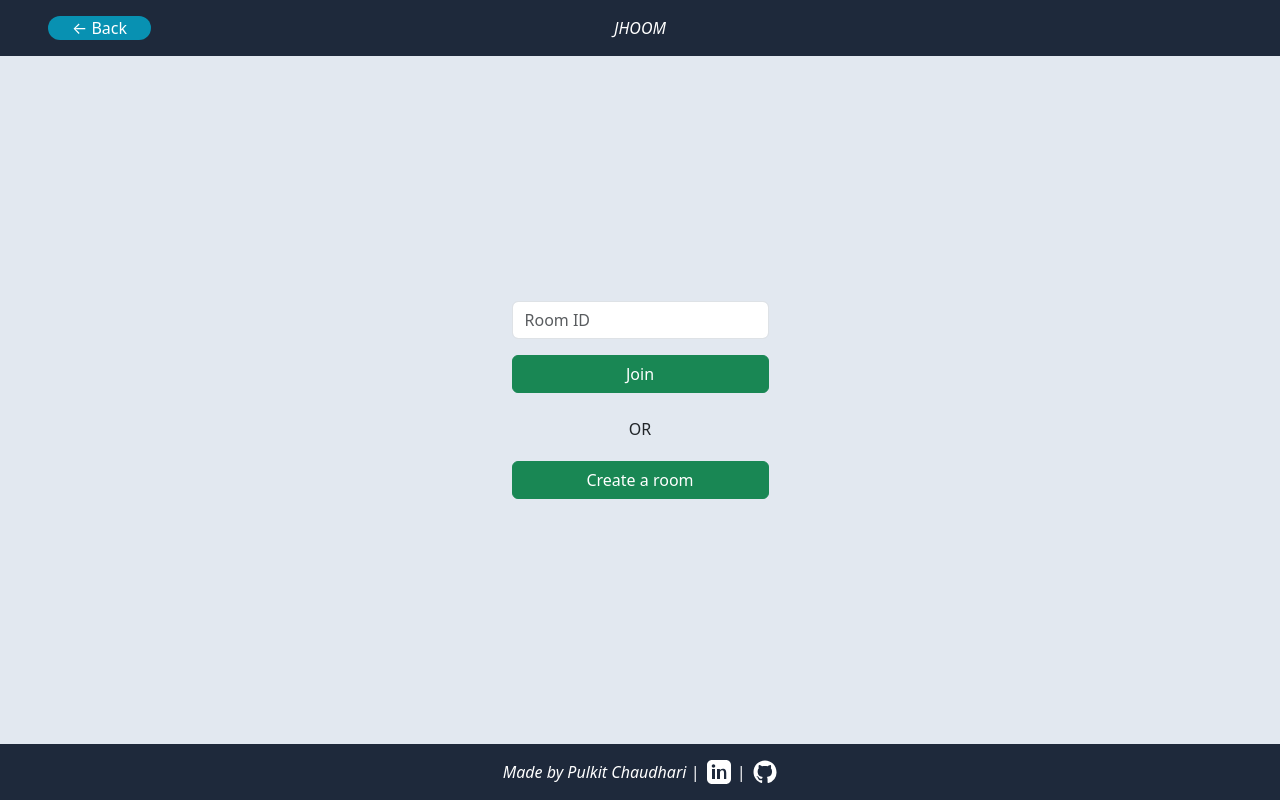
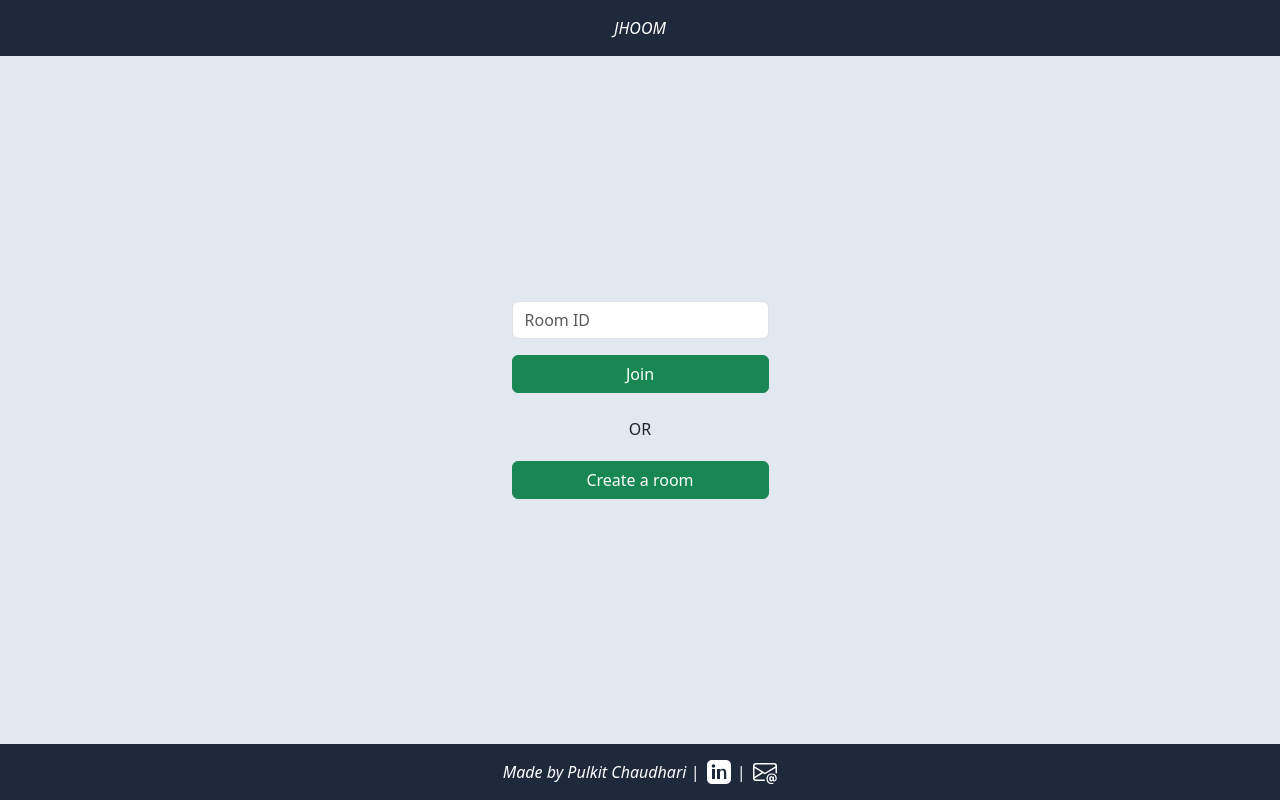
Before and after one commit to PulkitChaudhari/Jhoom, an Angular app in the folder frontend/: page /welcome in a window 1280 px wide. Built offline with nearby package versions, Linux system fonts and the light colour scheme.

Commit message:
Rejoining the same room now works

```diff
--- a/frontend/src/app/app.component.html
+++ b/frontend/src/app/app.component.html
@@ -2,6 +2,7 @@
   <div class="fixed top-0 dark:bg-slate-800 w-screen h-14 grid grid-cols-3">
     <div class="items-center justify-start flex">
       <button
+        *ngIf="displayBackButton"
         class="rounded-full w-fit px-4 ml-5 bg-cyan-600 text-white"
         (click)="navigateToWelcomePage()"
       >
@@ -49,6 +50,7 @@
         style="display: flex; gap: 5px; align-items: center"
       >
         <a
+          target="_blank"
           class="italic text-white text-decoration-none"
           href="https://www.linkedin.com/in/pc1201/"
         >
@@ -70,16 +72,24 @@
         class="italic text-white ml-2"
         style="display: flex; gap: 5px; align-items: center"
       >
-        <a href="https://github.com/PulkitChaudhari">
+        <a
+          target="_blank"
+          href="mailto:pulkitchaudhari@gmail.com"
+          style="display: flex; justify-content: center; align-items: center"
+        >
           <svg
             xmlns="http://www.w3.org/2000/svg"
             width="24"
             height="24"
-            viewBox="0 0 24 24"
             fill="white"
+            class="bi bi-envelope-at"
+            viewBox="0 0 16 16"
           >
             <path
-              d="M12 .5C5.65.5.5 5.65.5 12c0 5.1 3.3 9.4 7.88 10.93.58.1.79-.25.79-.56v-2.15c-3.2.7-3.88-1.54-3.88-1.54-.52-1.3-1.26-1.65-1.26-1.65-1.03-.7.08-.69.08-.69 1.14.08 1.74 1.17 1.74 1.17 1.01 1.73 2.65 1.23 3.3.94.1-.73.4-1.23.72-1.5-2.55-.3-5.23-1.28-5.23-5.7 0-1.26.45-2.28 1.17-3.08-.1-.29-.5-1.48.1-3.07 0 0 .95-.3 3.1 1.17.9-.25 1.86-.37 2.83-.37.96 0 1.93.12 2.83.37 2.15-1.47 3.1-1.17 3.1-1.17.6 1.59.2 2.78.1 3.07.72.8 1.17 1.82 1.17 3.08 0 4.43-2.69 5.4-5.25 5.7.42.37.77 1.08.77 2.18v3.23c0 .31.2.67.8.56A10.52 10.52 0 0 0 23.5 12C23.5 5.65 18.35.5 12 .5z"
+              d="M2 2a2 2 0 0 0-2 2v8.01A2 2 0 0 0 2 14h5.5a.5.5 0 0 0 0-1H2a1 1 0 0 1-.966-.741l5.64-3.471L8 9.583l7-4.2V8.5a.5.5 0 0 0 1 0V4a2 2 0 0 0-2-2zm3.708 6.208L1 11.105V5.383zM1 4.217V4a1 1 0 0 1 1-1h12a1 1 0 0 1 1 1v.217l-7 4.2z"
+            />
+            <path
+              d="M14.247 14.269c1.01 0 1.587-.857 1.587-2.025v-.21C15.834 10.43 14.64 9 12.52 9h-.035C10.42 9 9 10.36 9 12.432v.214C9 14.82 10.438 16 12.358 16h.044c.594 0 1.018-.074 1.237-.175v-.73c-.245.11-.673.18-1.18.18h-.044c-1.334 0-2.571-.788-2.571-2.655v-.157c0-1.657 1.058-2.724 2.64-2.724h.04c1.535 0 2.484 1.05 2.484 2.326v.118c0 .975-.324 1.39-.639 1.39-.232 0-.41-.148-.41-.42v-2.19h-.906v.569h-.03c-.084-.298-.368-.63-.954-.63-.778 0-1.259.555-1.259 1.4v.528c0 .892.49 1.434 1.26 1.434.471 0 .896-.227 1.014-.643h.043c.118.42.617.648 1.12.648m-2.453-1.588v-.227c0-.546.227-.791.573-.791.297 0 .572.192.572.708v.367c0 .573-.253.744-.564.744-.354 0-.581-.215-.581-.8Z"
             />
           </svg>
         </a>
--- a/frontend/src/app/app.component.ts
+++ b/frontend/src/app/app.component.ts
@@ -1,6 +1,6 @@
 import { Component, OnDestroy, OnInit } from '@angular/core';
 import { MessageService } from './services/websocket.service';
-import { Router } from '@angular/router';
+import { NavigationEnd, Router } from '@angular/router';
 import { DataShareService } from './services/data.share.service';
 
 @Component({
@@ -12,6 +12,8 @@
   showToast: boolean = false;
 
   title = 'Jhoom';
+
+  displayBackButton: boolean = false;
 
   toasts: { title: string; message: string; show: boolean }[] = [];
 
@@ -33,6 +35,11 @@
     this.dataShareService.showToastObs$.subscribe((toast) => {
       if (toast?.title !== undefined) this.addToast(toast);
     });
+    this.router.events.subscribe((event) => {
+      if (event instanceof NavigationEnd) {
+        this.displayBackButton = event.urlAfterRedirects.includes('room');
+      }
+    });
   }
 
   navigateToWelcomePage() {
--- a/frontend/src/app/video/video.component.ts
+++ b/frontend/src/app/video/video.component.ts
@@ -37,6 +37,7 @@
   };
 
   async ngOnInit(): Promise<void> {
+    console.log(this.remoteVideoTrack);
     // Getting MediaStream of video and audio for local user
     const stream = await window.navigator.mediaDevices.getUserMedia({
       video: true,
@@ -53,10 +54,6 @@
     stream.getTracks().forEach((track) => {
       this.rtcPeerConnection.addTrack(track, stream);
     });
-
-    this.rtcPeerConnection.ontrack = (event) => {
-      console.log(event);
-    };
 
     // Waiting to get updates whether localuser has joined a room or created one
     this.dataShareService.roomIdObs$.subscribe((obj) => {
@@ -86,6 +83,22 @@
               this.userLeftTheRoom(
                 this.roomJoiningStatus == 'created' ? 'creator' : 'joiner'
               );
+
+              this.rtcPeerConnection.close();
+
+              this.remoteVideoTrack.nativeElement.srcObject = null;
+
+              this.remoteStream = new MediaStream();
+
+              // creating new rtcpeerconnection obj
+              this.rtcPeerConnection = new RTCPeerConnection(
+                this.configuration
+              );
+
+              // Setting localuser's video and audio in rtcpeerconnection obj to later be accessed by remote user.
+              stream.getTracks().forEach((track) => {
+                this.rtcPeerConnection.addTrack(track, stream);
+              });
             }
 
             // When a user joins
@@ -125,6 +138,24 @@
                 'Left',
                 'user has left the room'
               );
+              this.userLeftTheRoom(
+                this.roomJoiningStatus == 'created' ? 'creator' : 'joiner'
+              );
+              this.rtcPeerConnection.close();
+
+              this.remoteVideoTrack.nativeElement.srcObject = null;
+
+              this.remoteStream = new MediaStream();
+
+              // creating new rtcpeerconnection obj
+              this.rtcPeerConnection = new RTCPeerConnection(
+                this.configuration
+              );
+
+              // Setting localuser's video and audio in rtcpeerconnection obj to later be accessed by remote user.
+              stream.getTracks().forEach((track) => {
+                this.rtcPeerConnection.addTrack(track, stream);
+              });
             }
 
             // if update is of offer being sent
@@ -286,4 +317,8 @@
   userLeftTheRoom(user: string) {}
 
   calltoastMessage(message: string) {}
+
+  getvideoinfo() {
+    console.log(this.remoteVideoTrack.nativeElement.srcObject);
+  }
 }
```
